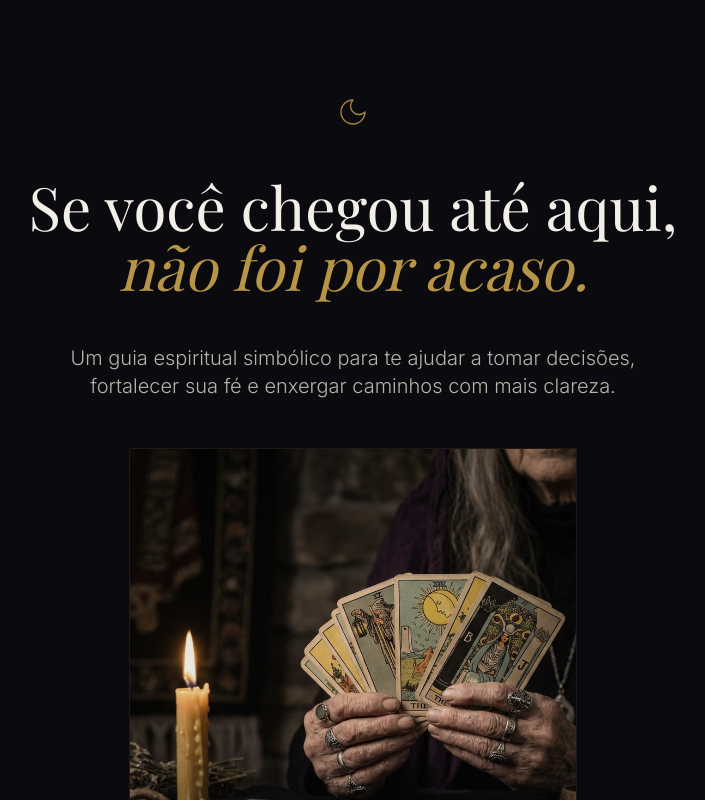
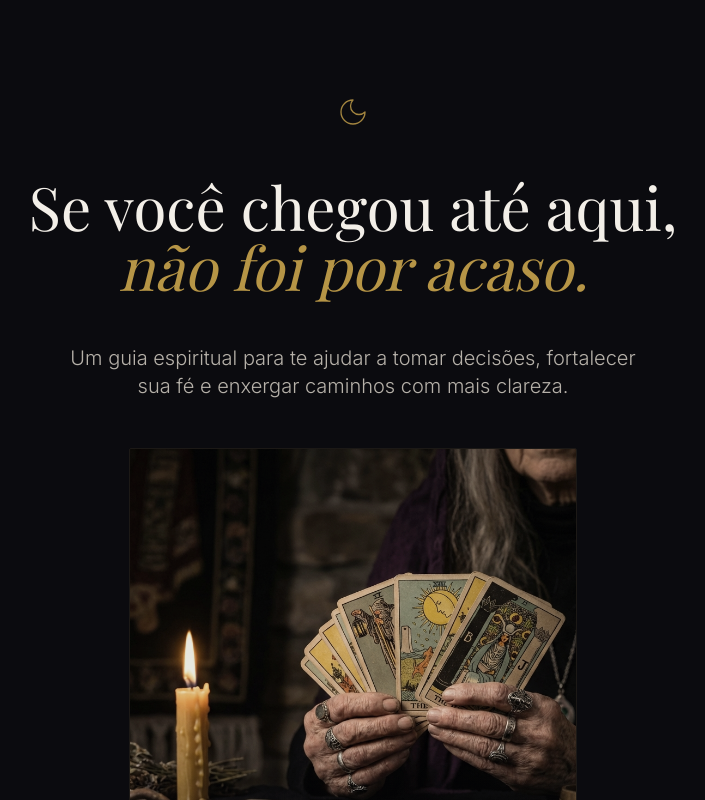
Before and after one commit to avodivinaofc-hue/presentedavovo, a React (Vite) app: page / in a window 1280 px wide. Shown: the top 800 px of the page, without its empty margins (287-992 px from the left). Built offline with nearby package versions, Linux system fonts and the light colour scheme; a web font is replaced by a local one.

Commit message:
Remove 'simbolico' from text

```diff
--- a/src/components/Hero.tsx
+++ b/src/components/Hero.tsx
@@ -26,7 +26,7 @@ export default function Hero({ onOpenCheckout }: HeroProps) {
 
                 {/* Subheadline with high breathing room */}
                 <p className="text-lg md:text-xl text-authentic-gray font-light leading-loose max-w-xl mx-auto">
-                    Um guia espiritual simbólico para te ajudar a tomar decisões, fortalecer sua fé e enxergar caminhos com mais clareza.
+                    Um guia espiritual para te ajudar a tomar decisões, fortalecer sua fé e enxergar caminhos com mais clareza.
                 </p>
 
                 {/* Image - Abstract/Atmospheric */}
```
